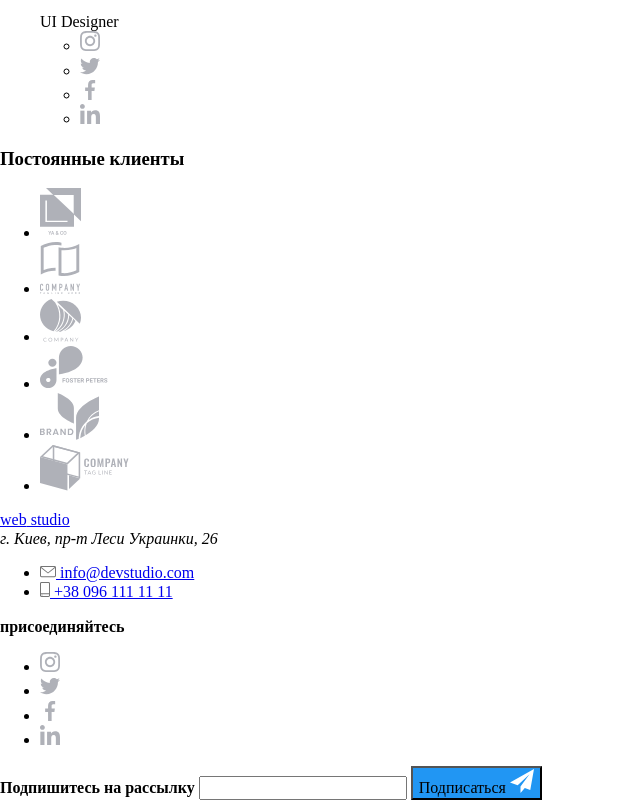
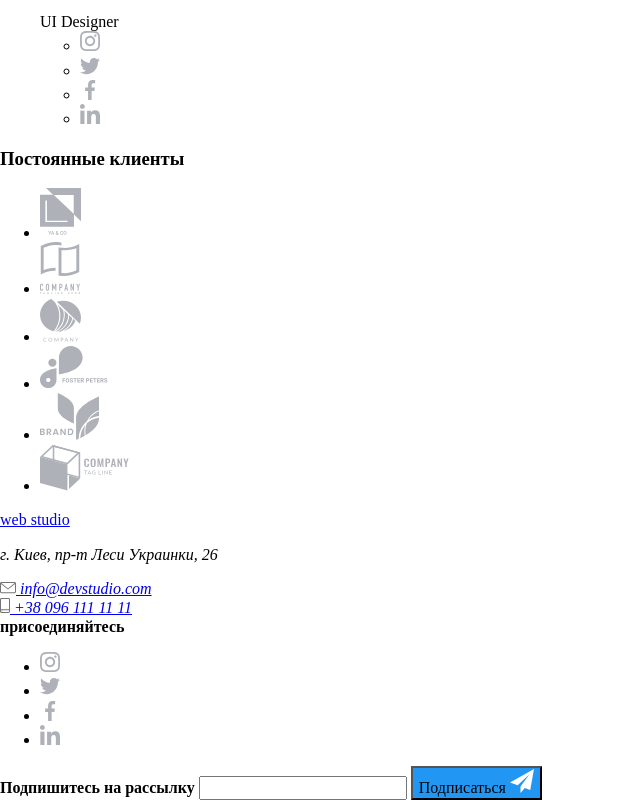
Before and after one commit to AndrewMrchk/goit-markup-hw-01, a plain HTML site: page index.html in a window 1280 px wide. Shown: the part 4425-5225 px from the top of the page, without its empty margins (0-640 px from the left). Drawn offline with Linux system fonts and the light colour scheme.

Commit message:
moved contacts in teg adress

```diff
--- a/index.html
+++ b/index.html
@@ -260,21 +260,23 @@
 							studio
 						</a>
 					</div>
-					<address>г. Киев, пр-т Леси Украинки, 26</address>
-					<ul class="contacts">
-						<li class="email">
+					<div class="adress">
+						<address>
+							<p>г. Киев, пр-т Леси Украинки, 26</p>
+							<div class="email">
 								<a href="mailto:info@devstudio.com">
 									<img src="./img/icon/email.svg" alt="letter" />
 									info@devstudio.com
 								</a>
-						</li>
-						<li class="telephone">
+							</div>
+							<div class="telephone">
 								<a href="tel:+380961111111">
 									<img src="./img/icon/smartphone.svg" alt="telephone" />
 									+38 096 111 11 11
 								</a>
-						</li>
-					</ul>
+							</div>
+						</address>
+					</div>
 				</div>
 				<div class="our-social wrapper">
 					<b class="connnect">присоединяйтесь</b>
```
Lines whose indentation alone changed are shown as unchanged.
